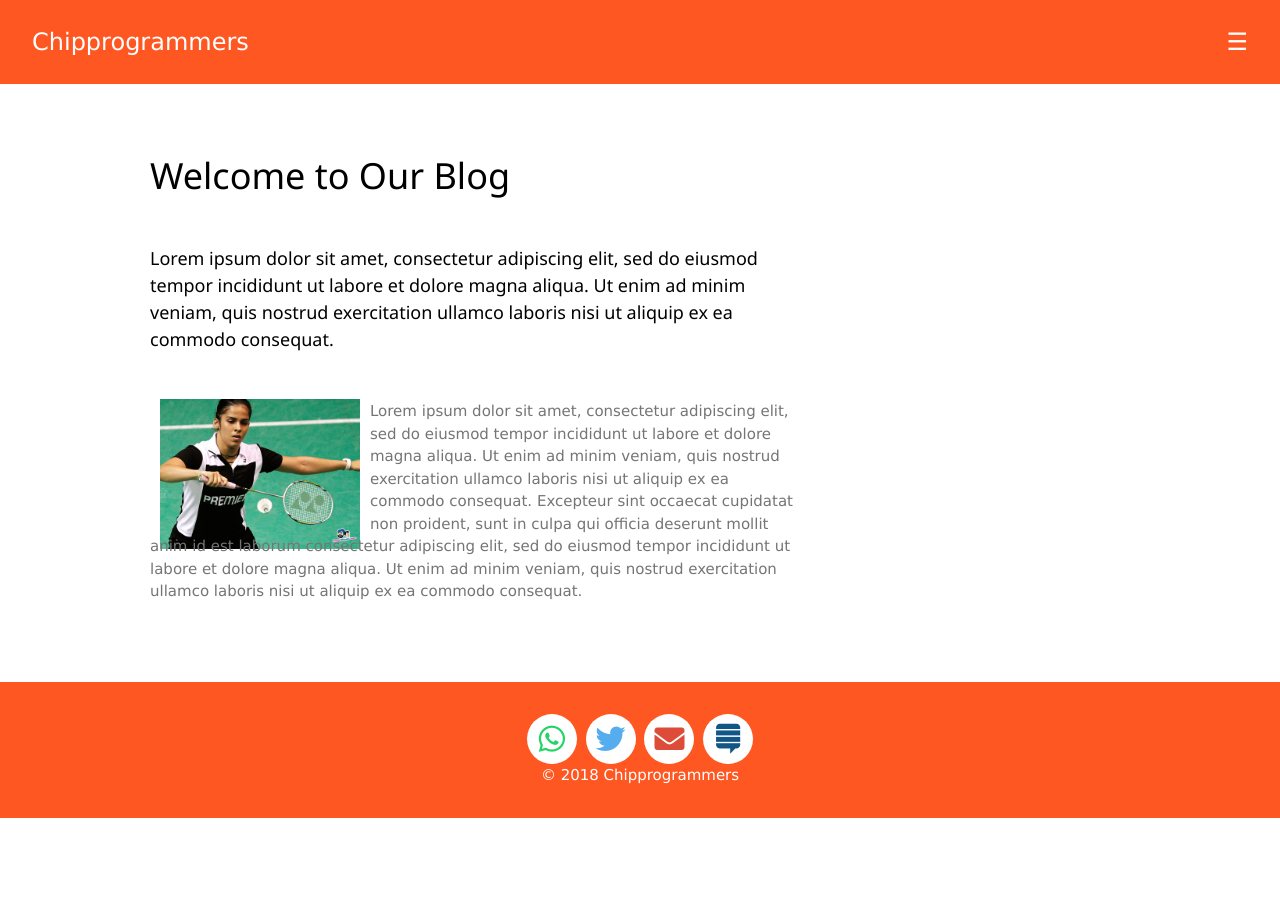
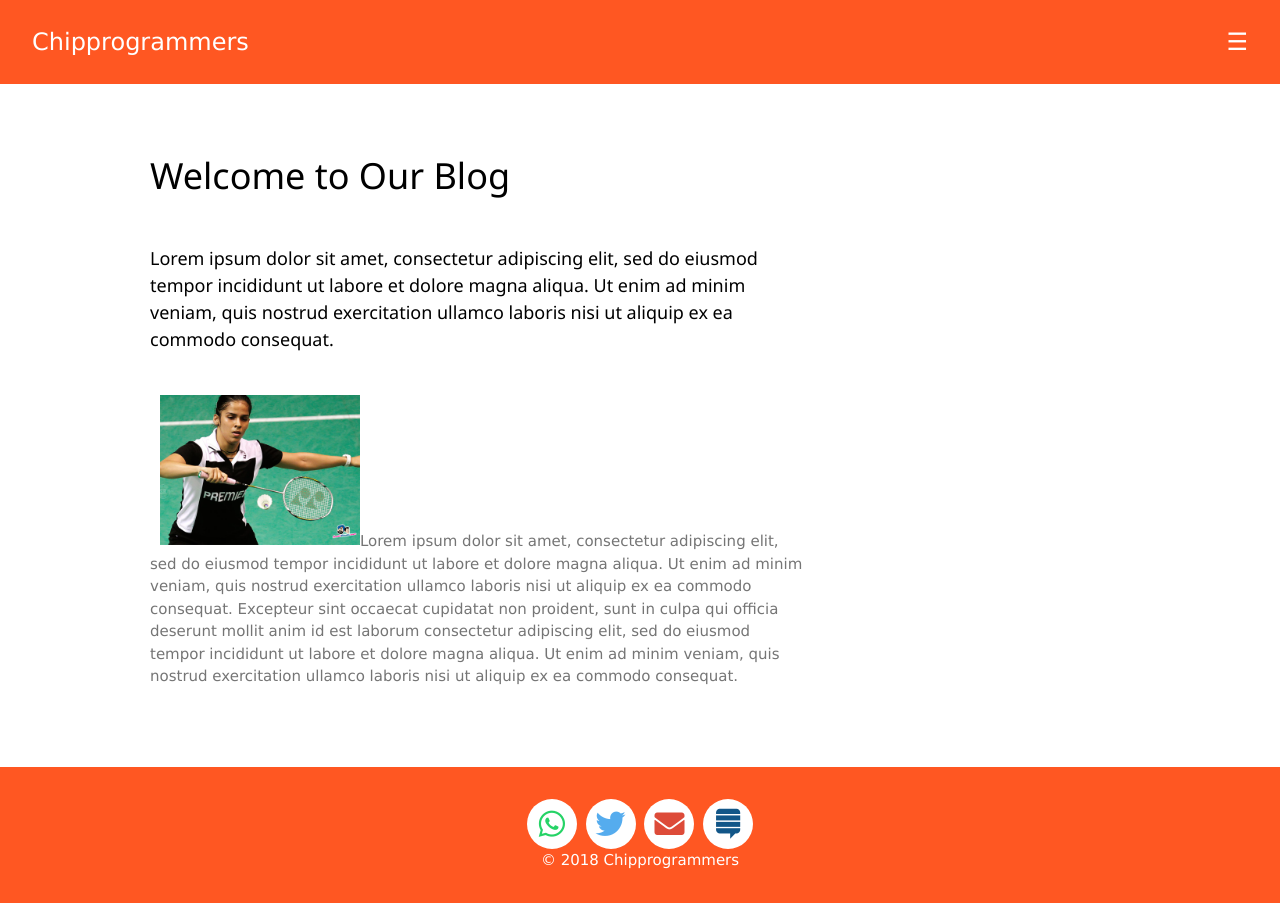
Before and after one commit to techiworld/techiworld.github.io, a Jekyll site: the page built from index.md, in a window 1280 px wide. Built offline with Jekyll 4.4.1, drawn with Linux system fonts in a browser that asks for light colours.

Commit message:
Update main.css

```diff
--- a/css/main.css
+++ b/css/main.css
@@ -2,7 +2,6 @@
 .container {
     width: 200px;
     height: 120px;
-    float:left;
     margin: 4px 10px 0px 10px;
 }
 
@@ -10,5 +9,6 @@
 .container img {
     width: 100%;
     height: auto;
+    float:left;
 }
 }
```
